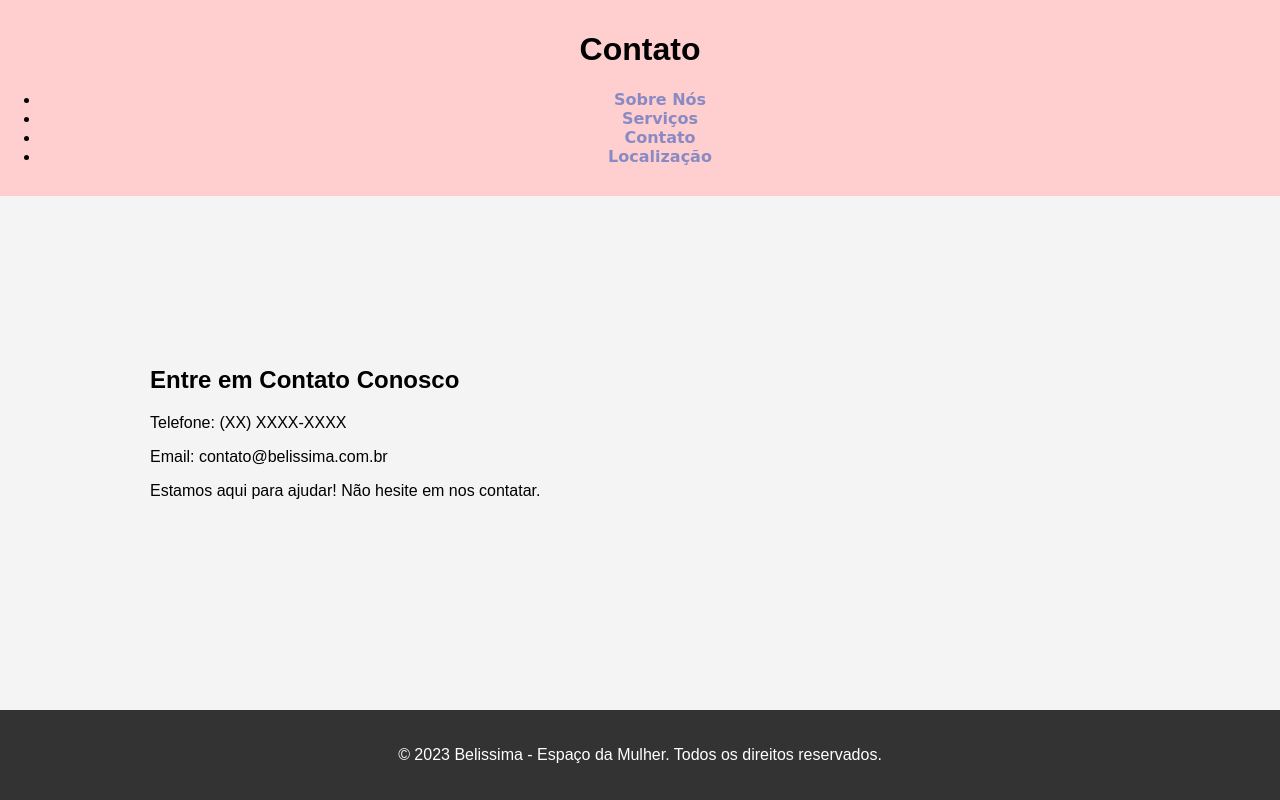
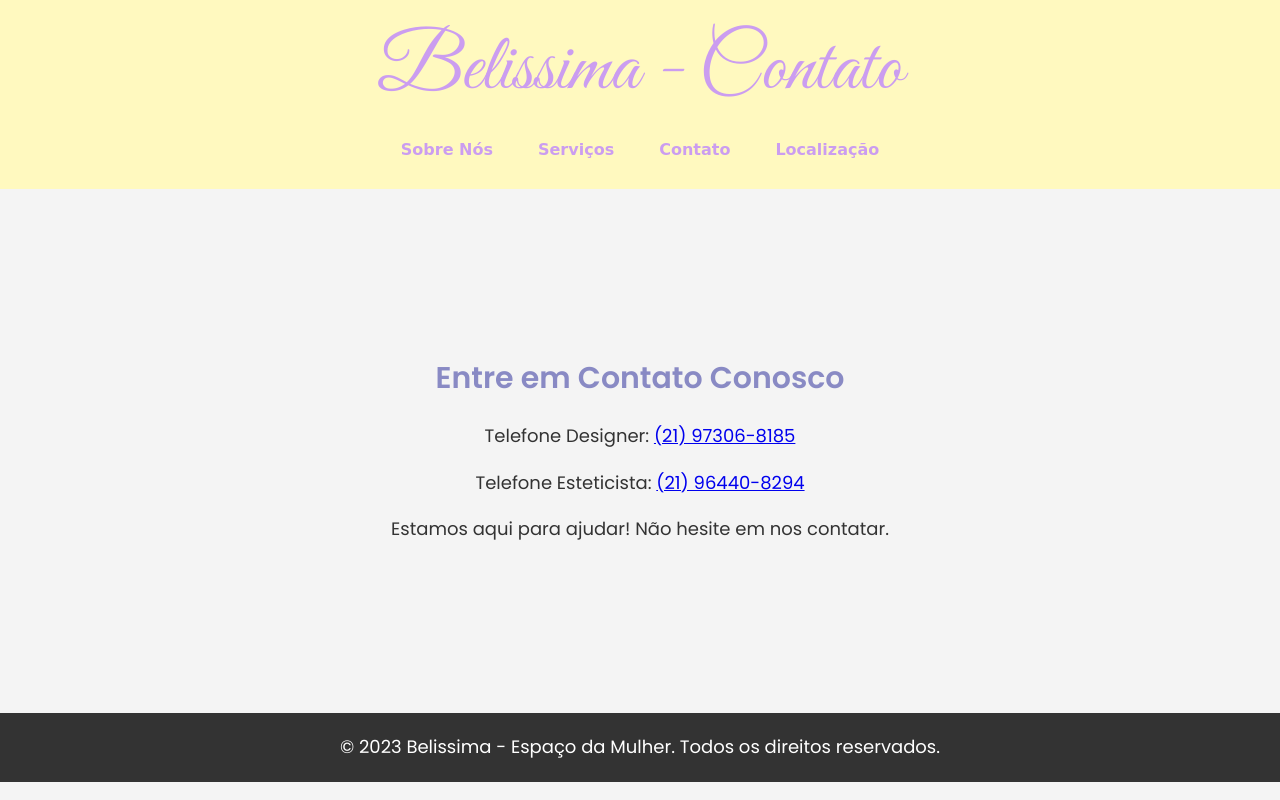
Before and after one commit to KaSampaio/Belissima, a website: page src/pages/contato.html in a window 1280 px wide. Drawn offline with Linux system fonts and the light colour scheme.

Commit message:
Ajuste de centralização, contatos

```diff
--- a/src/pages/contato.html
+++ b/src/pages/contato.html
@@ -11,9 +11,9 @@
     <link href="https://fonts.googleapis.com/css2?family=Great+Vibes&family=Poppins:ital,wght@0,100;0,200;0,300;0,400;0,500;0,600;0,700;0,800;0,900;1,100;1,200;1,300;1,400;1,500;1,600;1,700;1,800;1,900&display=swap" rel="stylesheet">
 </head>
 <body>
-    <header>
-        <h1>Contato</h1>
-        <nav>
+    <header class="cabecalho">
+        <h1 class="cabecalho_tittle"> Belissima - Contato</h1>
+        <nav class="cabecalho_menu">
             <ul>
                 <li><a href="sobre-nos.html">Sobre Nós</a></li>
                 <li><a href="servicos.html">Serviços</a></li>
@@ -22,15 +22,17 @@
             </ul>
         </nav>
     </header>
-    <main>
-        <section>
-            <h2>Entre em Contato Conosco</h2>
-            <p>Telefone: (XX) XXXX-XXXX</p>
-            <p>Email: contato@belissima.com.br</p>
+    <main class="contatos">
+        <section class="contatos_info">
+            <h2 class="contatos_info_tittle">Entre em Contato Conosco</h2>
+            <p>Telefone Designer: <a href="https://api.whatsapp.com/message/53XAIHYRLYKSI1" target="_blank" rel="noopener">(21) 97306-8185</a></p>
+            <!---  <p>Telefone Cabeleireira: <a href="https://api.whatsapp.com/message/53XAIHYRLYKSI1" target="_blank" rel="noopener">(21) 9 97306-8185</a></p> -->
+            <p>Telefone Esteticista: <a href="https://api.whatsapp.com/message/2SZ3IL23GEBIK1" target="_blank" rel="noopener">(21) 96440-8294</a></p>
+            <!-- <p>Email: contato@belissima.com.br</p> -->
             <p>Estamos aqui para ajudar! Não hesite em nos contatar.</p>
         </section>
     </main>
-    <footer>
+    <footer class="rodape">
         <p>&copy; 2023 Belissima - Espaço da Mulher. Todos os direitos reservados.</p>
     </footer>
 </body>
--- a/src/styles/main.css
+++ b/src/styles/main.css
@@ -1,23 +1,29 @@
 body {
-    font-family: Arial, sans-serif;
     margin: 0;
     padding: 0;
     background-color: #f4f4f4;
 }
 
 header {
-    background: #FFCFCF;
+    background: #FFF9BF;
     padding: 10px 0;
     text-align: center;
 }
 
+p {
+    font-family: 'poppins', sans-serif;
+    font-size: 18px;
+    line-height: 1.6;
+    color: #333;
+}
+
 .cabecalho_tittle {
-    margin: 0;
+    margin: 10px;
     font-size: 80px;
     font-family: "Great Vibes", cursive;
     font-weight: 400;
     font-style: normal;
-    color: #898AC4;
+    color: #CB9DF0;
 }
 
 nav {
@@ -51,7 +57,7 @@ nav a {
 
 li a {
     font-family: 'delius', cursive;
-    color: #898AC4;
+    color: #CB9DF0;
     text-decoration: none;}
 
 .apresentacao_valores ul {
@@ -72,13 +78,41 @@ nav a:hover {
 
 
 main {
-    padding: 150px;
+    padding: 40px 80px;
     margin-bottom: 20px;
+    max-width: 100vw;
+    box-sizing: border-box;
+    overflow-x: auto;
 }
 
 .apresentacao main {
     padding: 20px;
+    margin-bottom: 10px;
+}
+
+.apresentacao_sobre {
+    padding: 20px;
+    background: #fff;
     margin-bottom: 20px;
+}
+
+.apresentacao_visao {
+    padding: 20px;
+    background: #fff;
+    margin-bottom: 20px;
+}
+
+.apresentacao_valores {
+    padding: 20px;
+    background: #fff;
+    margin-bottom: 20px;
+}
+.apresentacao_valores li {
+    font-size: 20px;
+    line-height: 1.6;
+    color: #555;
+    font-family: 'Poppins', sans-serif;
+    font-weight: 400;
 }
 
 .apresentacao_sobre_title {
@@ -119,8 +153,32 @@ main {
     font-family: 'Poppins', sans-serif;
     font-weight: 400;
 }
+.contatos_info_tittle {
+    font-size: 30px;
+    color: #898AC4;
+    font-family: 'Poppins', sans-serif;
+    font-weight: 600;
+    text-align: center;
+    margin-bottom: 20px;
+}
 
-footer {
+.contatos_info {
+    font-size: 20px;
+    line-height: 1.6;
+    color: #555;
+    font-family: 'Poppins', sans-serif;
+    font-weight: 400;
+    text-align: center;
+    padding: 100px;
+}
+
+.contatos main {
+    padding: 40px;
+    background: #fff;
+    margin-bottom: 30px;
+}
+
+footer p {
     position: fixed;
     left: 0;
     bottom: 0;
```
Also changed, not shown: src/pages/servicos.html (+2 -2 lines).
